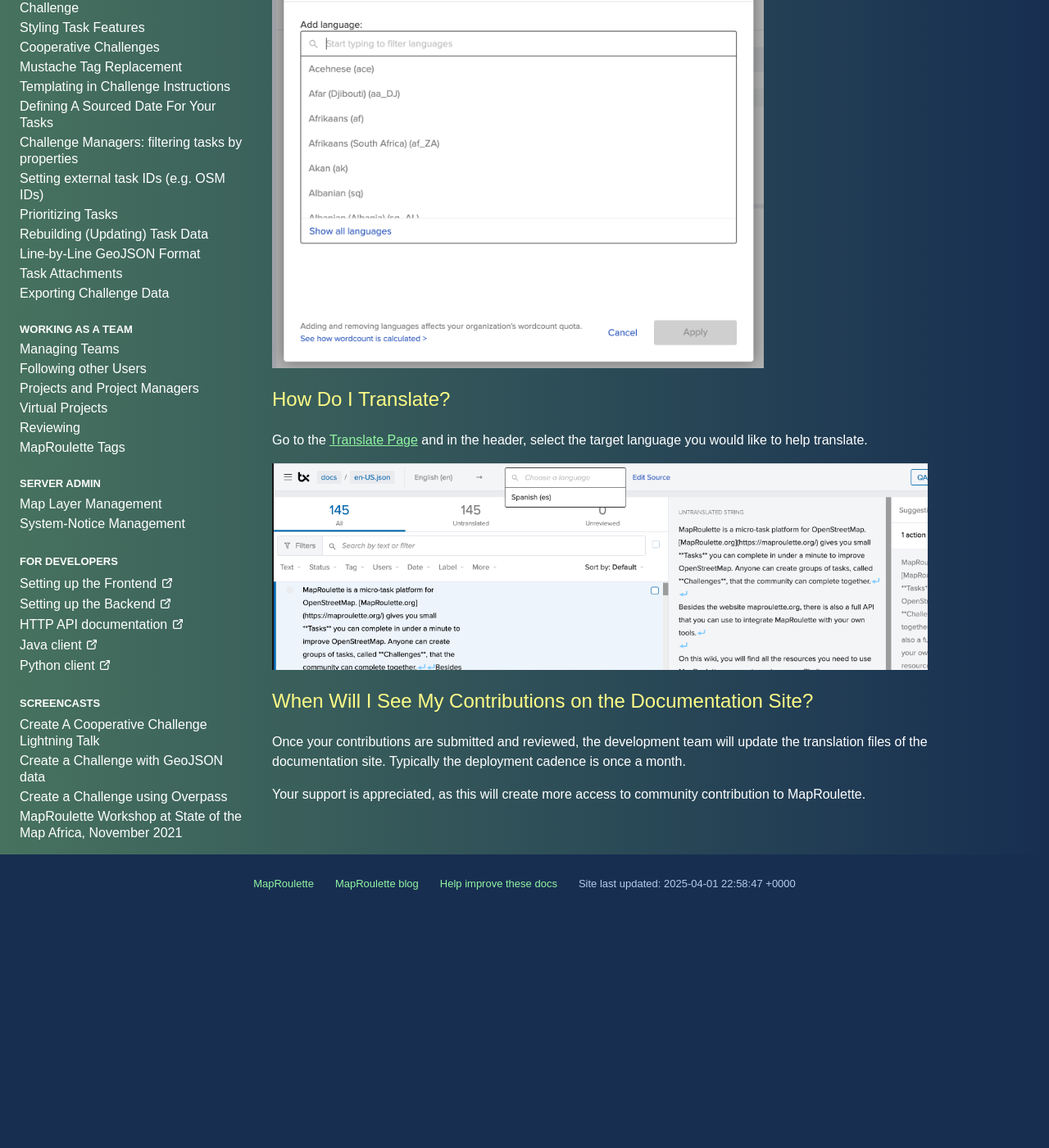
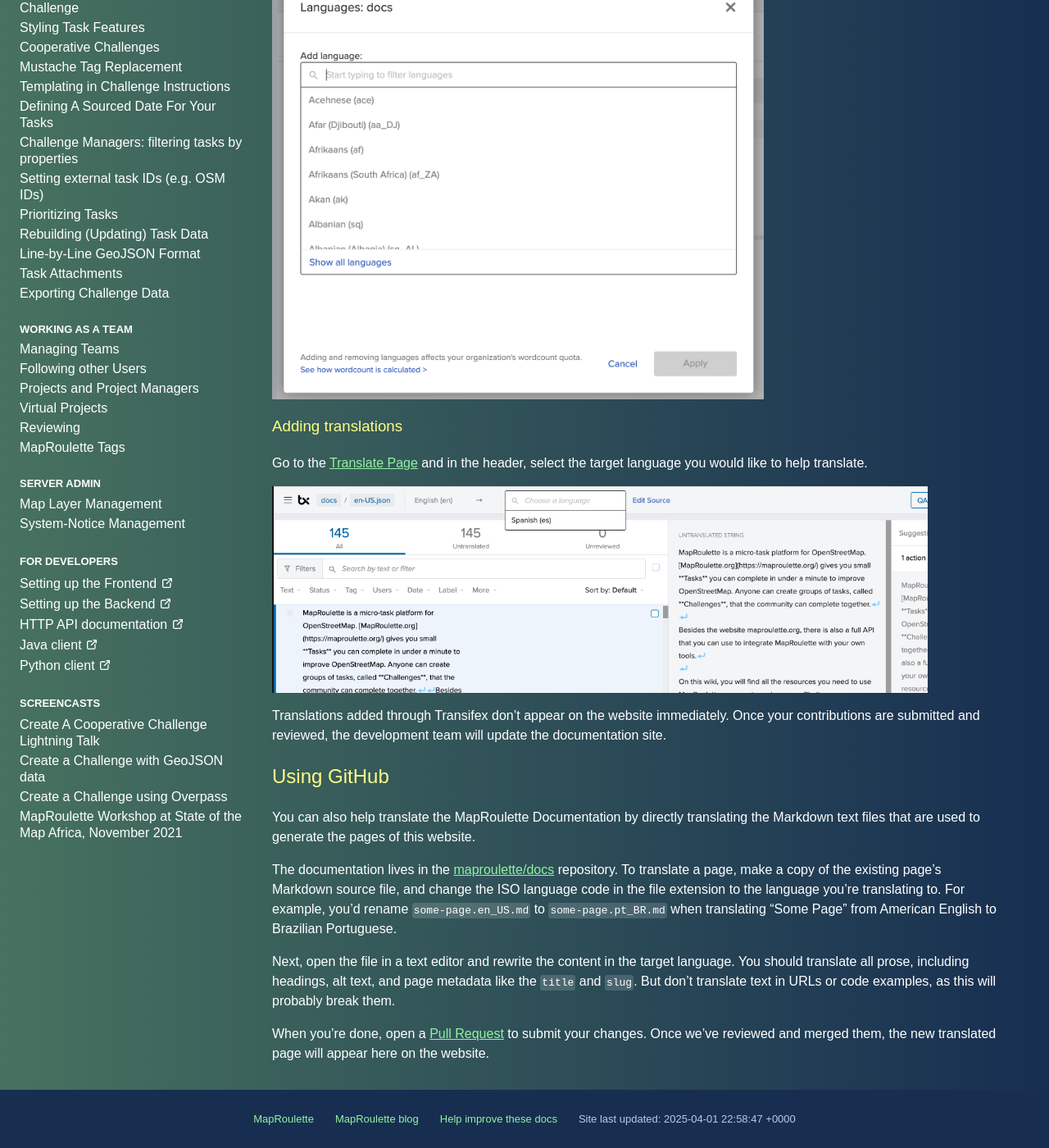
Before and after one commit to maproulette/docs, a Jekyll site: the page built from _documentation/new-topics/translate-docs.en_US.md, in a window 1280 px wide and 1400 px high, scrolled down 907 px. Shown: the whole window at 82% size. Built offline with Jekyll 4.4.1, drawn with Linux system fonts in a browser that asks for light colours; comment, search, counter and statistics services are not loaded; before the commit the page ends 2021 px from its top, so only the background shows below that; some of the changed text lies outside the part shown.

Commit message:
Update translation guidance to describe new workflow

```diff
--- a/_documentation/new-topics/translate-docs.en_US.md
+++ b/_documentation/new-topics/translate-docs.en_US.md
@@ -2,35 +2,36 @@
 title: Help Us Translate Our Documentation
 ---
 
-We need translators to help us make MapRoulette's Documentation available in multiple languages.
+Are you multilingual? Then you can help us make MapRoulette's Documentation available in more languages.
 
-Just like the MapRoulette site, if you are multi-lingual and would like to contribute, please visit our [Transifex Page](https://explore.transifex.com/maproulette/mr-docs/)
+There are two ways you can help us translate this documentation website: using the Transifex website, or using a text editor and submitting your changes on GitHub.
+
+## Using Transifex
+
+You can use the Transifex website to add translations for parts of the MapRoulette documentation. The documentation has its own [Transifex Page](https://explore.transifex.com/maproulette/mr-docs/). You will need to create a Transifex account to submit translations using this method.
 
 ![](/media/translate1.png){:width="700"}
 
-
-
-## How Do I Access The Transifex Interface?
-
-Simply go to our [Explore Page](https://explore.transifex.com/maproulette/mr-docs/) and sign up.
-
-## How Do I Request a New Language?
+### Requesting a new language
 
 Go to the [Languages Page](https://app.transifex.com/maproulette/mr-docs/languages/) and click **Edit Languages**.  Select the language you wish to add and click **Apply**.
 
 ![](/media/translate2.png){:width="600"}
 
-
-## How Do I Translate?
+### Adding translations
 
 Go to the [Translate Page](https://app.transifex.com/maproulette/mr-docs/translate) and in the header, select the target language you would like to help translate.
 
 ![](/media/translate3.png){:width="800"}
 
+Translations added through Transifex don't appear on the website immediately. Once your contributions are submitted and reviewed, the development team will update the documentation site.
 
+## Using GitHub
 
-## When Will I See My Contributions on the Documentation Site?
+You can also help translate the MapRoulette Documentation by directly translating the Markdown text files that are used to generate the pages of this website.
 
-Once your contributions are submitted and reviewed, the development team will update the translation files of the documentation site.  Typically the deployment cadence is once a month.
+The documentation lives in the [maproulette/docs](https://github.com/maproulette/docs) repository. To translate a page, make a copy of the existing page's Markdown source file, and change the ISO language code in the file extension to the language you're translating to. For example, you'd rename `some-page.en_US.md` to `some-page.pt_BR.md` when translating "Some Page" from American English to Brazilian Portuguese.
 
-Your support is appreciated, as this will create more access to community contribution to MapRoulette.
+Next, open the file in a text editor and rewrite the content in the target language. You should translate all prose, including headings, alt text, and page metadata like the `title` and `slug`. But don't translate text in URLs or code examples, as this will probably break them.
+
+When you're done, open a [Pull Request](https://docs.github.com/en/pull-requests/collaborating-with-pull-requests/proposing-changes-to-your-work-with-pull-requests/creating-a-pull-request) to submit your changes. Once we've reviewed and merged them, the new translated page will appear here on the website.
```
